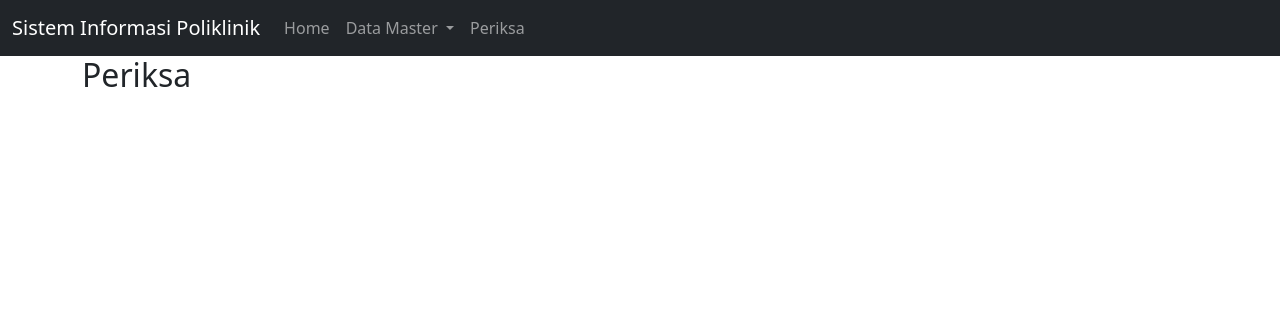
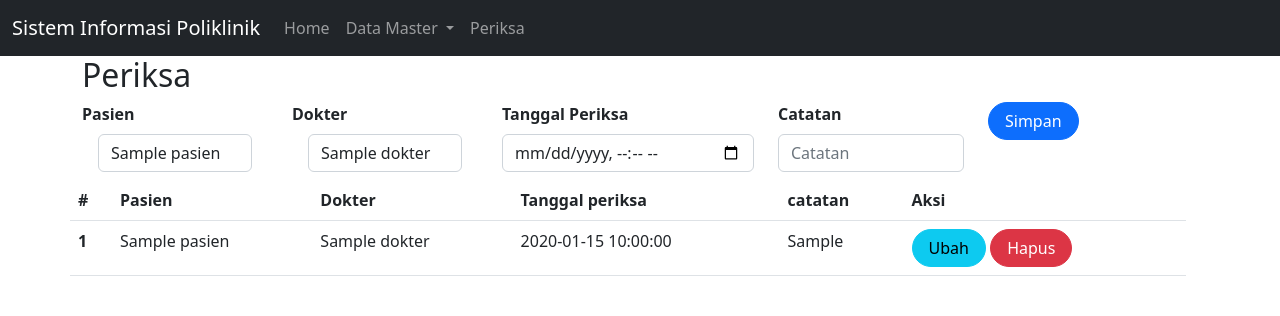
Before and after one commit to difaalfian42/Poliklinik_difa, a PHP site: page /index.php?page=periksa in a window 1280 px wide. Shown: the top 316 px of the page. Run offline with PHP 8.4, Linux system fonts and the light colour scheme; tables that the repository leaves empty or names only in its code hold one stand-in row (values such as "Sample post"); data that the repository does not hold is empty.

Commit message:
update selesai

```diff
--- a/periksa.php
+++ b/periksa.php
@@ -0,0 +1,151 @@
+<form class="row" method="POST" action="" name="myForm" onSubmit="validate()">
+    <?php
+    $pasien = '';
+    $dokter = '';
+    $tgl_periksa = '';
+    $catatan = '';
+    if (isset($_GET['id'])) {
+        $ambil = mysqli_query($mysqli, "SELECT * FROM periksa WHERE id='" . $_GET['id'] . "'");
+        while ($row = mysqli_fetch_array($ambil)) {
+            $id_pasien = $row['id_pasien'];
+            $id_dokter = $row['id_dokter'];
+            $tgl_periksa = $row['tgl_periksa'];
+            $catatan = $row['catatan'];
+        }
+    ?>
+        <input type="hidden" name="id" value="<?php echo $_GET['id'] ?>">
+    <?php
+    }
+    ?>
+    <div class="row">
+        <div class="col">
+            <label for="inputIsi" class="form-label fw-bold">
+                Pasien
+            </label>
+            <div class="form-group mx-sm-3 mb-2">
+                <select class="form-control" name="id_pasien">
+                    <?php
+                    $selected = '';
+                    $pasien = mysqli_query($mysqli, "SELECT * FROM pasien");
+                    while ($data = mysqli_fetch_array($pasien)) {
+                        if ($data['id'] == $id_pasien) {
+                            $selected = 'selected="selected"';
+                        } else {
+                            $selected = '';
+                        }
+                    ?>
+                        <option value="<?php echo $data['id'] ?>" <?php echo $selected ?>><?php echo $data['nama'] ?></option>
+                    <?php
+                    }
+                    ?>
+                </select>
+            </div>
+        </div>
+        <div class="col">
+            <label for="inputalamat" class="form-label fw-bold">
+                Dokter
+            </label>
+            <div class="form-group mx-sm-3 mb-2">
+                <select class="form-control" name="id_dokter">
+                    <?php
+                    $selected = '';
+                    $dokter = mysqli_query($mysqli, "SELECT * FROM dokter");
+                    while ($data = mysqli_fetch_array($dokter)) {
+                        if ($data['id'] == $id_dokter) {
+                            $selected = 'selected="selected"';
+                        } else {
+                            $selected = '';
+                        }
+                    ?>
+                        <option value="<?php echo $data['id'] ?>" <?php echo $selected ?>><?php echo $data['nama'] ?></option>
+                    <?php
+                    }
+                    ?>
+                </select>
+            </div>
+        </div>
+        <div class="col mb-2">
+            <label for="inputTanggalAkhir" class="form-label fw-bold">
+                Tanggal Periksa
+            </label>
+            <input type="datetime-local" class="form-control" name="tgl_periksa" placeholder="Tanggal Periksa" value="<?php echo $tgl_periksa ?>">
+        </div>
+        <div class="col">
+            <label for="inputIsi" class="form-label fw-bold">
+                Catatan
+            </label>
+            <input type="text" class="form-control" name="catatan" placeholder="Catatan" value="<?php echo $catatan ?>">
+        </div>
+        <div class="col">
+            <button type="submit" class="btn btn-primary rounded-pill px-3" name="simpan">Simpan</button>
+        </div>
+</form>
+
+<table class="table table-hover">
+    <thead>
+        <tr>
+            <th scope="col">#</th>
+            <th scope="col">Pasien</th>
+            <th scope="col">Dokter</th>
+            <th scope="col">Tanggal periksa</th>
+            <th scope="col">catatan</th>
+            <th scope="col">Aksi</th>
+        </tr>
+    </thead>
+
+    <tbody>
+        <?php
+        $result = mysqli_query($mysqli, "SELECT pr.*,d.nama as 'nama_dokter', p.nama as 'nama_pasien' FROM periksa pr LEFT JOIN dokter d ON (pr.id_dokter=d.id) LEFT JOIN pasien p ON (pr.id_pasien=p.id) ORDER BY pr.tgl_periksa DESC");
+        $no = 1;
+        while ($data = mysqli_fetch_array($result)) {
+        ?>
+            <tr>
+                <th scope="row"><?php echo $no++ ?></th>
+                <td><?php echo $data['nama_pasien'] ?></td>
+                <td><?php echo $data['nama_dokter'] ?></td>
+                <td><?php echo $data['tgl_periksa'] ?></td>
+                <td><?php echo $data['catatan'] ?></td>
+                <td>
+                    <a class="btn btn-info rounded-pill px-3" href="index.php?id=<?php echo $data['id'] ?>&page=periksa">Ubah
+                    </a>
+                    <a class="btn btn-danger rounded-pill px-3" href="index.php?id=<?php echo $data['id'] ?>&aksi=hapus&page=periksa">Hapus
+                    </a>
+                </td>
+
+            </tr>
+        <?php
+        }
+        ?>
+
+    </tbody>
+</table>
+
+<?php
+if (isset($_POST['simpan'])) {
+    if (isset($_POST['id'])) {
+        $ubah = mysqli_query($mysqli, "UPDATE periksa SET
+                                        id_pasien = '" . $_POST['id_pasien'] . "',
+                                        id_dokter = '" . $_POST['id_dokter'] . "',
+                                        tgl_periksa = '" . $_POST['tgl_periksa'] . "',
+                                        catatan = '" . $_POST['catatan'] . "'
+                                        WHERE
+                                        id = '" . $_POST['id'] . "'");
+    } else {
+        $tambah = mysqli_query($mysqli, "INSERT INTO periksa(id_pasien,id_dokter,tgl_periksa,catatan)
+                                        VALUES (
+                                            '" . $_POST['id_pasien'] . "',
+                                            '" . $_POST['id_dokter'] . "',
+                                            '" . $_POST['tgl_periksa'] . "',
+                                            '" . $_POST['catatan'] . "'
+                                            )");
+    }
+    echo "<meta http-equiv='refresh' content='0; url=index.php?page=periksa'>";
+}
+
+if (isset($_GET['aksi'])) {
+    if ($_GET['aksi'] == 'hapus') {
+        $hapus = mysqli_query($mysqli, "DELETE FROM periksa WHERE id = '" . $_GET['id'] . "'");
+    }
+    echo "<meta http-equiv='refresh' content='0; url=index.php?page=periksa'>";
+}
+?>
```
Also changed, not shown: dokter.php (+38 -24 lines), pasien.php (+109 -0 lines).
